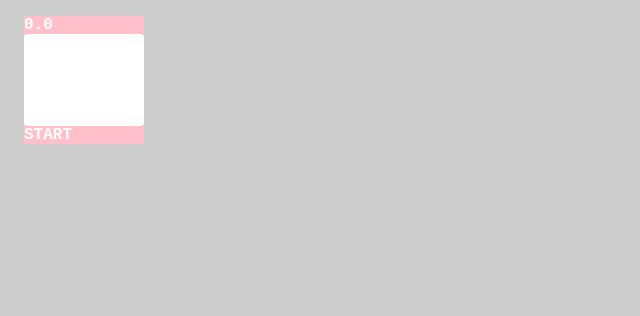
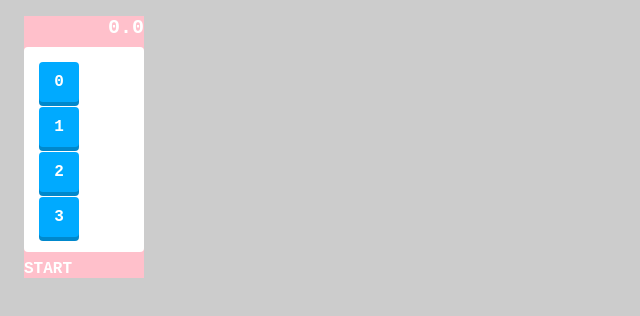
Before and after one commit to ma22npk/myNumbersGame, a plain HTML site: page index.html in a window 1280 px wide. Shown: the whole page, without its empty margins (0-640 px from the left). Drawn offline with Linux system fonts and the light colour scheme.

Commit message:
パネルのスタイルの整形

```diff
--- a/style.scss
+++ b/style.scss
@@ -15,8 +15,26 @@ background: pink;
 
 #board{
 list-style: none;
-margin: 0;
+margin: 0 0 8px;
 padding: 10px;
 background: #fff;
 border-radius: 4px;
 }
+
+#board li{
+background: #00aaff;
+width: 40px;
+height: 40px;
+margin: 5px;
+cursor: pointer;
+border-radius: 4px;
+line-height: 40px;
+text-align: center;
+box-shadow: 0 4px 0 #0088cc;
+
+}
+#timer{
+margin-bottom: 8px;
+font-size: 20px;
+text-align: right;
+}
```
Also changed, not shown: style.css, 1 other file.
